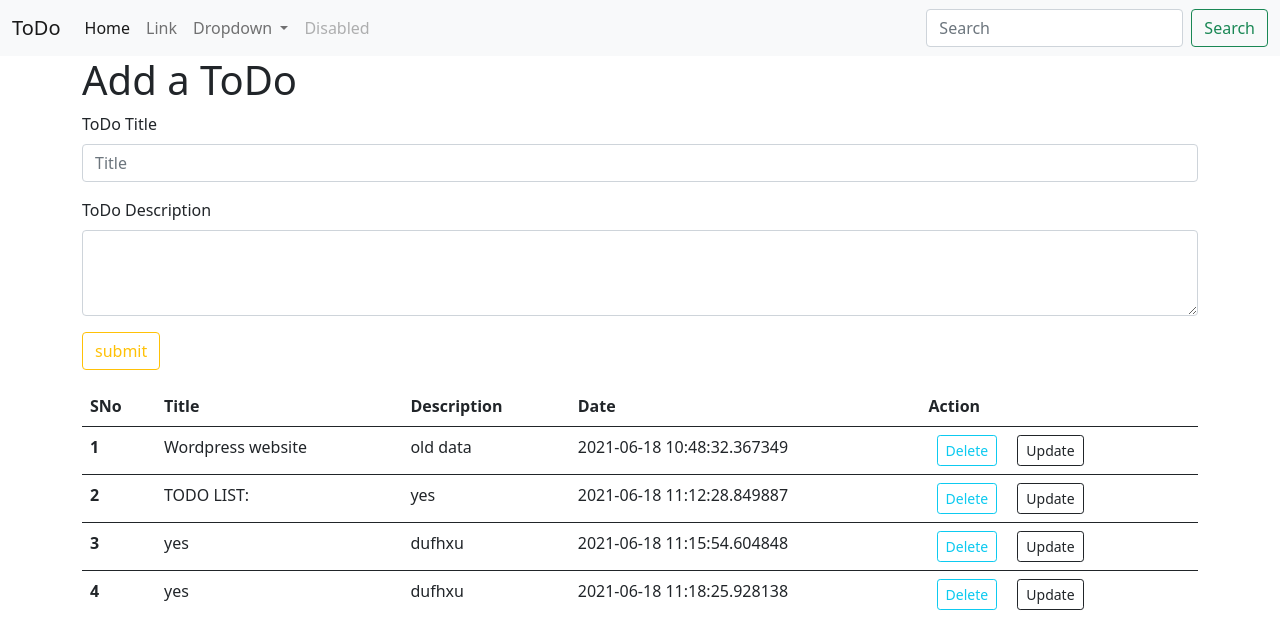
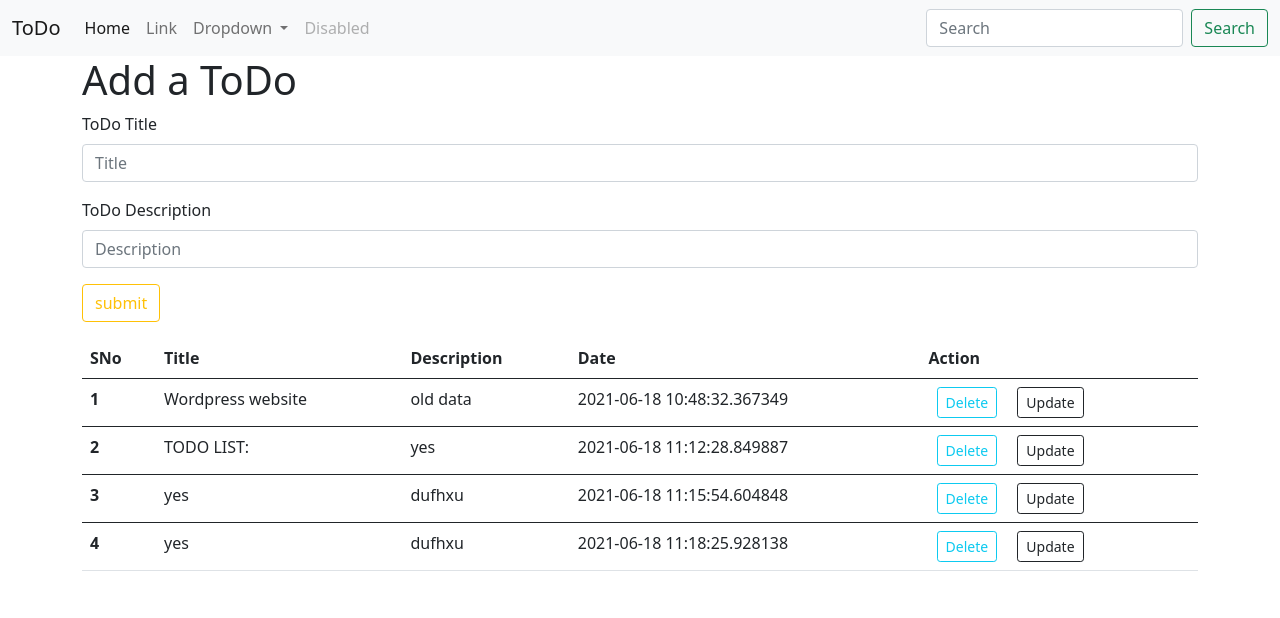
Before and after one commit to tanyasharma98/ToDo-List, a Flask app: page / in a window 1280 px wide. Shown: the top 618 px of the page. Run offline with Flask 2, Linux system fonts and the light colour scheme; data comes from the database, SQL or seed files in the repository.

Commit message:
Description Changed

```diff
--- a/templates/index.html
+++ b/templates/index.html
@@ -10,7 +10,7 @@
       </div>
       <div class="mb-3">
         <label for="desc" class="form-label">ToDo Description</label>
-        <textarea class="form-control" name="desc" id="desc" rows="3"></textarea>
+        <input type="text" class="form-control" name="desc" id="desc" placeholder="Description">
       </div>
       <button class="btn btn-outline-warning">submit</button>
     </form>
```
